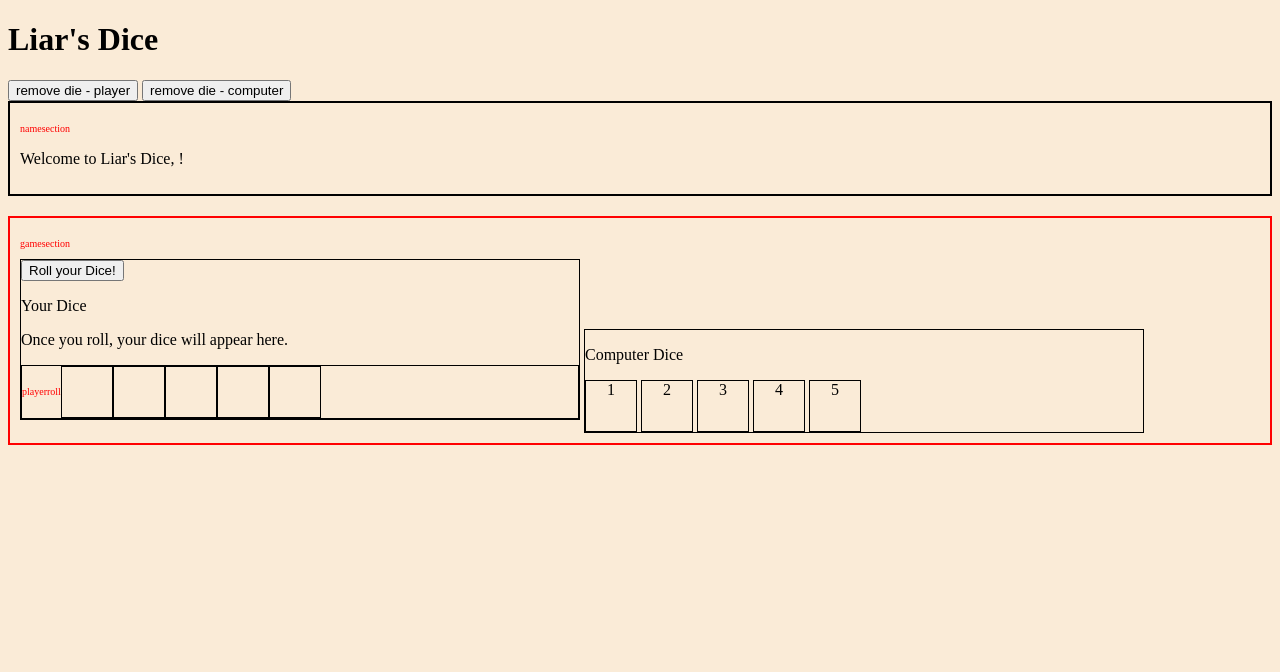
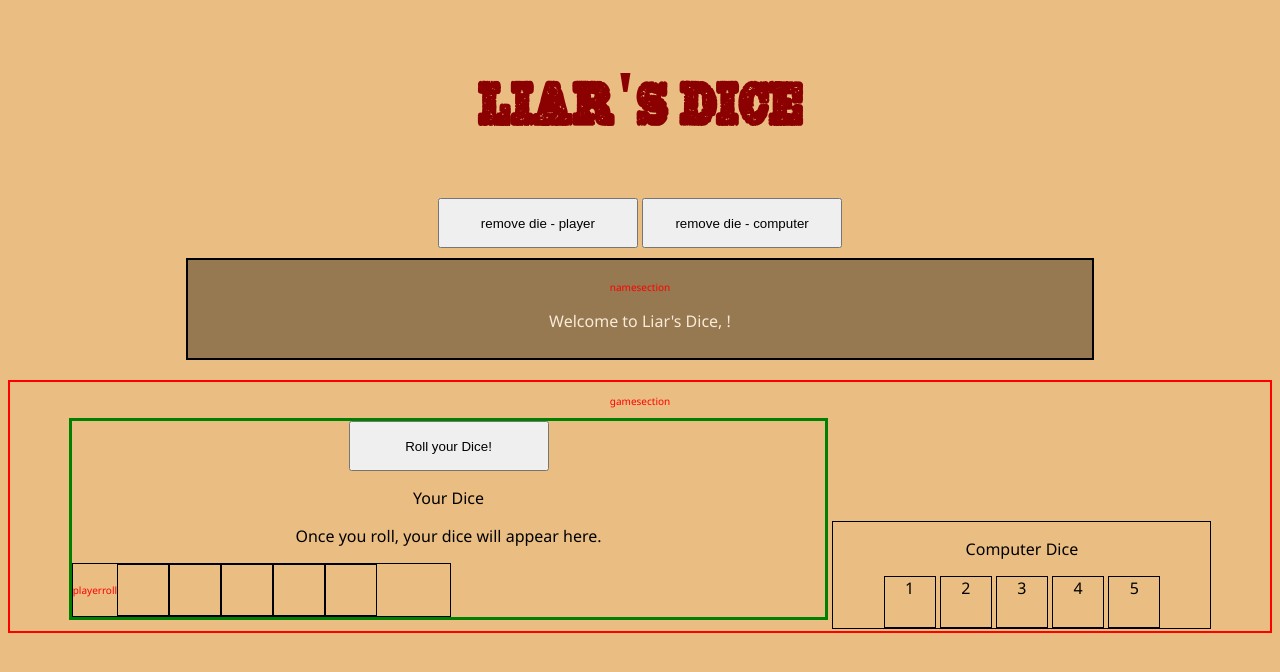
Before and after one commit to davidhuckfield/Liars_Dice, a plain HTML site: page index.html in a window 1280 px wide. Both pictures are taken after a click on the button "Enter Name". Drawn offline with Linux system fonts and the light colour scheme.

Commit message:
Started experimenting with CSS styles, slightly changed functionality to remove dice image immediately when a player loses a die

```diff
--- a/main.js
+++ b/main.js
@@ -180,12 +180,14 @@ function callBluff(){
   if ((playertotal+computertotal)>=currentBid.number) {
     currentbidbox.textContent=`They weren't bluffing! You lose a die`;
     playerhowmanydice--;
+    playerdicelocations[playerhowmanydice].innerHTML = ``;
     rolldicebutton.style.display="block";
     console.log(playerhowmanydice);
   }
   else {
     currentbidbox.textContent=`They were bluffing! They lose a die`;
     computerhowmanydice--;
+    computerdicelocations[computerhowmanydice].innerHTML = ``;
     rolldicebutton.style.display="block";
     console.log(computerhowmanydice);
   }
--- a/style.css
+++ b/style.css
@@ -1,5 +1,32 @@
-body {background-color:antiquewhite;}
+@font-face {
+    font-family: Reward;
+    src: url(RewardPersonalUseRegular-qZAl5.ttf);
+    }
+body {
+    background-color:rgb(234, 189, 130);
+    text-align:center;
+    font-family:'Segoe UI', Tahoma, Geneva, Verdana, sans-serif;
+}
 div {border:1px solid black;}
+
+h1 {
+    font-family:Reward;
+    font-size: 5em;
+    color:darkred;
+    }
+
+button {
+    width:200px;
+    height:50px;
+}
+
+input {
+    width:200px;
+    height:50px;
+    font-size: 1.5em;
+    margin-bottom:20px;
+    }
+
 
 .templabels {
     font-size: x-small;
@@ -9,21 +36,31 @@ div {border:1px solid black;}
 #namesection {
     border: 2px solid black;
     padding:10px;
+    width:70%;
+    margin:10px auto 10px auto;
+    background-color:rgb(150, 120, 81);
+    color:antiquewhite;
 }
 
 #gamesection {
     border: 2px solid red;
-    padding:10px;
+    padding:2px;
     margin-top:20px;
+    display:flex;
+    align-items:flex-start;
+    justify-content:flex-start;
 }
 
 #playersection {
-    width:45%;
+    width:60%;
     display:inline-block;
+    border:3px solid green;
+    margin:0;
 }
 #computersection {
-    width:45%;
+    width:30%;
     display:inline-block;
+    align-self:flex-start;
 }
 
 #playermessage {
@@ -33,17 +70,16 @@ display:block;
 #playerroll {
     display:flex;
     align-items:center;
+    width:50%;
 }
 
 .playerdice {
-    border:1px solid black;
-    display:inline-block;
+    display:block;
     width:50px;
     height:50px;
     text-align:center;
 }
 .computerdice{
-    border:1px solid black;
     display:inline-block;
     width:50px;
     height:50px;
```
Also changed, not shown: RewardPersonalUseRegular-qZAl5.ttf (added).
